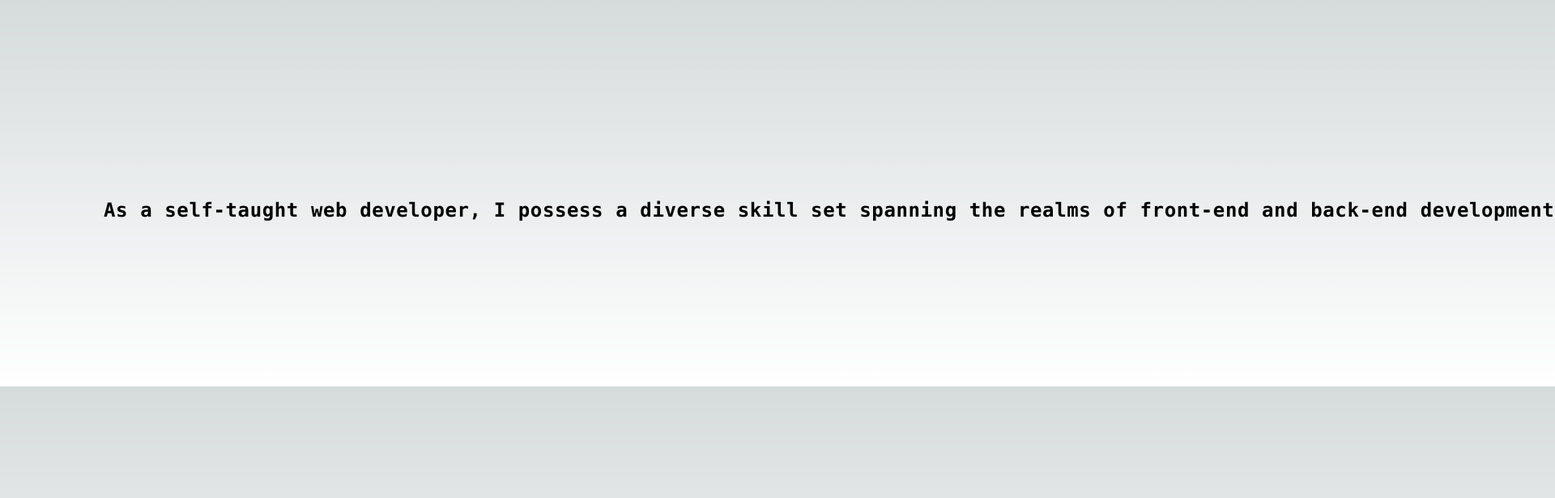
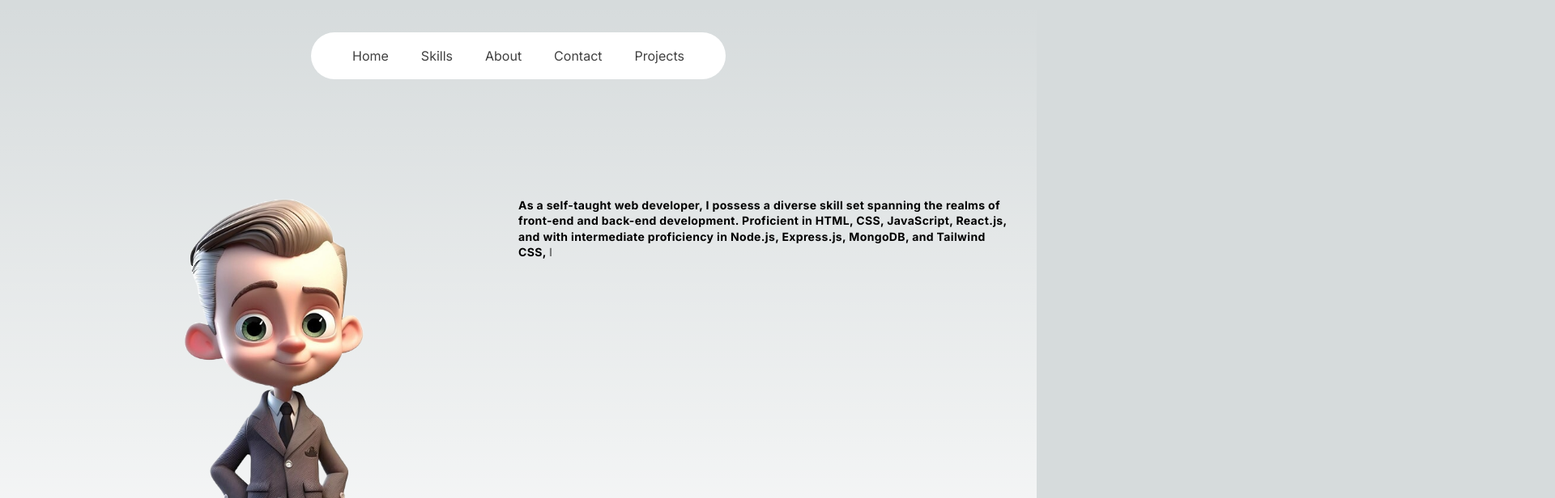
Before and after one commit to bharathkumar369/portfolio, a Next.js app: page /about in a window 1280 px wide. Shown: the top 616 px of the page at 81% size, 1920 px wide, since content can reach past the window. Built offline with nearby package versions, Linux system fonts and the light colour scheme.

Commit message:
skills updating

```diff
--- a/src/app/about/page.jsx
+++ b/src/app/about/page.jsx
@@ -11,8 +11,8 @@ const words = "As a self-taught web developer, I possess a diverse skill set spa
 
 const About = () => {
     return (
-        <main className="mt-48 p-9 flex flex-row  justify-center">
-           {/* <motion.div
+        <main className="mt-48 p-9 flex flex-row h-full justify-center">
+           <motion.div
             initial={{ opacity: 0.0, y: -40 }}
             whileInView={{ opacity: 1, y: 0 }}
             transition={{
@@ -22,11 +22,10 @@ const About = () => {
             }}
             className="w-1/2"
            >
-            <div><Image src={about} alt="about"/></div></motion.div>  */}
-            <div className="max-w-screen-lg mx-auto text-right" style={{ wordWrap: 'break-word' }}>
-                <pre>
-                    <TextGenerateEffect words={words}/>
-                </pre>
+            <div><Image src={about} alt="about"/></div></motion.div>
+
+            <div className="w-1/2" >
+                <TextGenerateEffect words={words}/>
             </div>
 
         </main>
--- a/src/app/layout.tsx
+++ b/src/app/layout.tsx
@@ -20,7 +20,7 @@ export default function RootLayout({
   return (
     <html lang="en">
       <body className={inter.className}>
-
+        <Navbar className="" />
         {children}
       </body>
     </html>
--- a/src/app/page.tsx
+++ b/src/app/page.tsx
@@ -5,38 +5,38 @@
 import { motion } from "framer-motion";
 import React from "react";
 //import { AuroraBackground } from "../components/ui/aurora-background";
-import HoverBoardButton from "../components/elements/HoverBoardButton"
+import HoverBoardButton from "../components/elements/HoverBoardButton";
 import Image from "next/image";
-import heropic from "../../public/19362653.png"
+import heropic from "../../public/19362653.png";
 import { TypewriterEffect } from "@/components/ui/typewriter-effect";
-// import Projects from "./projects/page";
-// import About from "./about/page"
+import Projects from "./projects/page";
+import About from "./about/page";
 import { BackgroundBeams } from "@/components/ui/background-beams";
+import Link from "next/link";
 
-
-const Home = () =>{
-
+const Home = () => {
   const words = [
     {
-      text:"I'm",
-      className:"text-[2rem]"
+      text: "I'm",
+      className: "text-[2rem]",
     },
     {
-      text:"a",
-      className:"text-[2rem]"
+      text: "a",
+      className: "text-[2rem]",
     },
     {
-      text:"Freelance",
-      className:"text-[2rem]"
+      text: "Freelance",
+      className: "text-[2rem]",
     },
     {
-      text:"Web-Developer",
-      className: 'text-myOrange dark:text-myOrange text-[2.5rem]'
+      text: "Web-Developer",
+      className: "text-myOrange dark:text-myOrange text-[2.5rem]",
     },
-  ]
+  ];
 
-  return(
-    <main className="flex flex-row mt-[10rem]">
+  return (
+    <main className="flex flex-col mt-[12rem]">
+      <section className="flex flex-row ">
         <motion.div
           initial={{ opacity: 0.0, y: 40 }}
           whileInView={{ opacity: 1, y: 0 }}
@@ -51,11 +51,12 @@ const Home = () =>{
             Welcome to my WORLD!
           </div>
           <div className="font-extralight text-base md:text-4xl dark:text-neutral-200 py-4">
-              <TypewriterEffect words={words}/>
+            <TypewriterEffect words={words} />
           </div>
-            <HoverBoardButton/>
+          <Link href="/about">
+            <HoverBoardButton />
+          </Link>
         </motion.div>
-
         <motion.div
           initial={{ opacity: 0.0, y: -40 }}
           whileInView={{ opacity: 1, y: 0 }}
@@ -67,13 +68,13 @@ const Home = () =>{
           className="relative flex flex-col gap-4 items-center justify-center px-4 w-1/2"
         >
           <div>
-              <Image src={heropic} alt="heroPic"/>
+            <Image src={heropic} alt="heroPic" />
           </div>
         </motion.div>
+      </section>
 
-          <BackgroundBeams/>
+      <BackgroundBeams />
     </main>
-
-  )
-}
+  );
+};
 export default Home;
--- a/src/app/projects/page.jsx
+++ b/src/app/projects/page.jsx
@@ -28,7 +28,7 @@ import dictionary from "../../../public/dictionary.png"
 const Projects = () => {
 
     return(
-          <BentoGrid className=" bento max-w-4xl mx-auto">
+          <BentoGrid className=" bento max-w-4xl mx-auto h-full">
               {items.map((item, i) => (
                     <BentoGridItem
                       key={i}
--- /dev/null
+++ b/src/app/skills/page.jsx
@@ -0,0 +1,10 @@
+import { BackgroundBeams } from "@/components/ui/background-beams";
+
+const Skills = () =>{
+    return(
+        <main>
+            <BackgroundBeams/>
+        </main>
+    )
+}
+export default Skills;
--- a/src/components/elements/HoverBoardButton.jsx
+++ b/src/components/elements/HoverBoardButton.jsx
@@ -8,7 +8,7 @@ const HoverBoardButton = () => {
             <HoverBorderGradient
                 containerClassName="rounded-full"
                 as="button"
-                className="dark:bg-myOrange bg-white text-black dark:text-black flex items-center space-x-2"
+                className="dark:bg-myOrange text-black dark:text-black flex items-center space-x-2"
             >
                 <span className="px-5 font-bold">Explore</span>
             </HoverBorderGradient>
--- a/src/components/elements/Navbar.jsx
+++ b/src/components/elements/Navbar.jsx
@@ -1,5 +1,6 @@
 "use client";
 import React, { useState } from "react";
+import Link from "next/link";
 import { HoveredLink, Menu, MenuItem, ProductItem } from "../ui/navbar-menu";
 import { cn } from "@/utils/cn";
 
@@ -9,11 +10,11 @@ const Navbar = ({ className }) => {
 
     return(
         <main
-            className={cn("fixed top-10 text-myOrange inset-x-0 max-w-2xl mx-auto z-50 text-bold ", className)}
+            className={cn("fixed top-10 text-myOrange inset-x-0 max-w-lg mx-auto z-50 text-bold  ", className)}
         >
             <Menu setActive={setActive} active={active}>
                 <HoveredLink href="/">Home</HoveredLink>
-                <HoveredLink href="/skill">Skills</HoveredLink>
+                <HoveredLink href="/skills">Skills</HoveredLink>
                 <HoveredLink href="/about">About</HoveredLink>
                 <HoveredLink href="/contact">Contact</HoveredLink>
                 <HoveredLink href="/projects">Projects</HoveredLink>
@@ -21,4 +22,29 @@ const Navbar = ({ className }) => {
         </main>
     )
 }
-export default Navbar;
+export default Navbar
+
+// const Navbar = () => {
+//     return (
+//         <main className="">
+//             <section className="fixed top-10 text-white inset-x-0 max-w-lg mx-auto z-45 text-bold border flex flex-row gap-3 justify-between px-9 py-3 rounded-full">
+//                 <Link href="/">
+//                     <h1>Home</h1>
+//                 </Link>
+//                 <Link href="/about">
+//                     <h1>About</h1>
+//                 </Link>
+//                 <Link href="/skill">
+//                     <h1>Skills</h1>
+//                 </Link>
+//                 <Link href="/projects">
+//                     <h1>Projects</h1>
+//                 </Link>
+//                 <Link href="/contact">
+//                     <h1>Contact</h1>
+//                 </Link>
+//             </section>
+//         </main>
+//     )
+// }
+// export default Navbar;
--- a/src/components/ui/bento-grid.tsx
+++ b/src/components/ui/bento-grid.tsx
@@ -42,7 +42,7 @@ export const BentoGridItem = ({
   return (
     <motion.div
 
-      animate= {{y:100}}
+      animate= {{y:200}}
       transition={{ ease:"easeOut",duration:0.8,}}
       className={cn(
         "row-span-1 rounded-xl group/bento hover:shadow-xl transition duration-200 shadow-input dark:shadow-none p-4 dark:bg-black dark:border-myOrange bg-white border border-transparent justify-between flex flex-col space-y-4",
--- a/src/components/ui/navbar-menu.tsx
+++ b/src/components/ui/navbar-menu.tsx
@@ -70,7 +70,7 @@ export const Menu = ({
   return (
     <nav
       onMouseLeave={() => setActive(null)} // resets the state
-      className="relative rounded-full border border-transparent dark:bg-black dark:border-myOrange bg-white shadow-input flex justify-center space-x-10 px-8 py-6 "
+      className="relative rounded-full border border-transparent dark:bg-black dark:border-myOrange bg-white shadow-input flex justify-center space-x-10 px-4 py-4 "
     >
       {children}
     </nav>
--- a/src/components/ui/text-generate-effect.tsx
+++ b/src/components/ui/text-generate-effect.tsx
@@ -45,7 +45,7 @@ export const TextGenerateEffect = ({
   return (
     <div className={cn("font-bold", className)}>
       <div className="mt-4">
-        <div className=" dark:text-white text-black text-2xl leading-snug tracking-wide">
+        <div className=" dark:text-white text-black text-sm leading-snug tracking-wide">
           {renderWords()}
         </div>
       </div>
```
Lines whose indentation alone changed are shown as unchanged.
